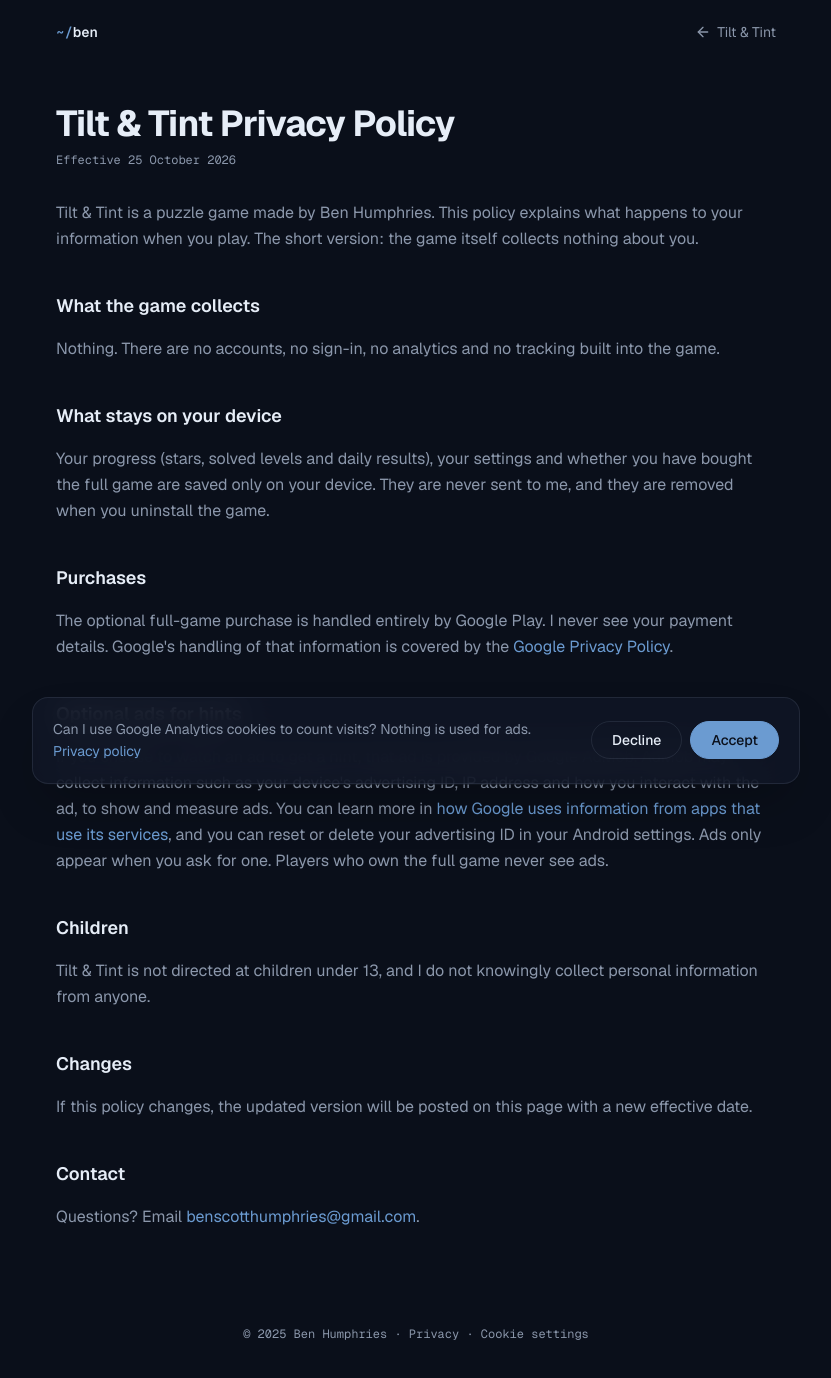
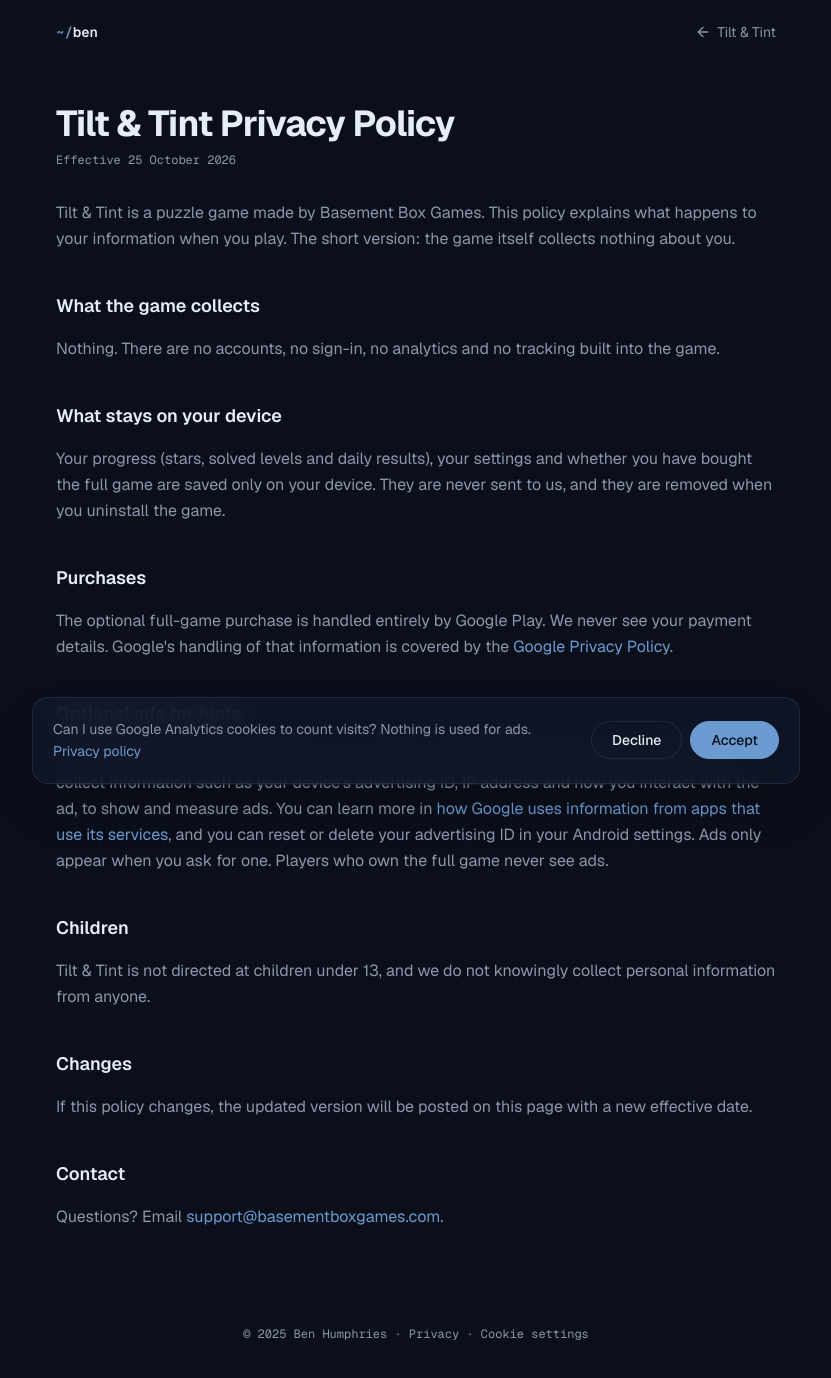
Before and after one commit to benscotthumphries/portfolio-ben, a Next.js app: page /tilt-and-tint/privacy in a window 1280 px wide. Shown: the top 1378 px of the page, without its empty margins (224-1055 px from the left). Built offline with nearby package versions, Linux system fonts and the light colour scheme.

Commit message:
Credit Tilt & Tint to Basement Box Games with a studio support email

```diff
--- a/app/tilt-and-tint/page.tsx
+++ b/app/tilt-and-tint/page.tsx
@@ -40,7 +40,7 @@ const build = [
 export default function TiltAndTint() {
   return (
     <SubPage>
-      <p className="font-mono text-sm text-accent">Coming soon to Google Play</p>
+      <p className="font-mono text-sm text-accent">Coming soon to Google Play · Basement Box Games</p>
       <h1 className="mt-2 text-4xl font-bold tracking-tight sm:text-5xl">Tilt &amp; Tint</h1>
       <p className="mt-4 max-w-xl text-lg text-muted">{description}</p>
 
--- a/app/tilt-and-tint/privacy/page.tsx
+++ b/app/tilt-and-tint/privacy/page.tsx
@@ -1,11 +1,13 @@
 import type { Metadata } from "next";
 import SubPage, { Prose } from "../../components/sub-page";
-import { profile } from "../../data";
 
 export const metadata: Metadata = {
   title: "Tilt & Tint · Privacy Policy",
   description: "Privacy policy for the Tilt & Tint puzzle game.",
 };
+
+const studio = "Basement Box Games";
+const contact = "support@basementboxgames.com";
 
 // Linked from the game and from its Google Play listing, so keep this URL stable.
 export default function TiltAndTintPrivacy() {
@@ -15,7 +17,7 @@ export default function TiltAndTintPrivacy() {
       <p className="mt-2 font-mono text-xs text-muted">Effective 25 October 2026</p>
       <Prose>
         <p className="mt-8">
-          Tilt &amp; Tint is a puzzle game made by {profile.name}. This policy explains what happens to your information when you
+          Tilt &amp; Tint is a puzzle game made by {studio}. This policy explains what happens to your information when you
           play. The short version: the game itself collects nothing about you.
         </p>
 
@@ -25,12 +27,12 @@ export default function TiltAndTintPrivacy() {
         <h2>What stays on your device</h2>
         <p>
           Your progress (stars, solved levels and daily results), your settings and whether you have bought the full game are saved
-          only on your device. They are never sent to me, and they are removed when you uninstall the game.
+          only on your device. They are never sent to us, and they are removed when you uninstall the game.
         </p>
 
         <h2>Purchases</h2>
         <p>
-          The optional full-game purchase is handled entirely by Google Play. I never see your payment details. Google&apos;s handling
+          The optional full-game purchase is handled entirely by Google Play. We never see your payment details. Google&apos;s handling
           of that information is covered by the <a href="https://policies.google.com/privacy">Google Privacy Policy</a>.
         </p>
 
@@ -44,14 +46,14 @@ export default function TiltAndTintPrivacy() {
         </p>
 
         <h2>Children</h2>
-        <p>Tilt &amp; Tint is not directed at children under 13, and I do not knowingly collect personal information from anyone.</p>
+        <p>Tilt &amp; Tint is not directed at children under 13, and we do not knowingly collect personal information from anyone.</p>
 
         <h2>Changes</h2>
         <p>If this policy changes, the updated version will be posted on this page with a new effective date.</p>
 
         <h2>Contact</h2>
         <p>
-          Questions? Email <a href={`mailto:${profile.email}`}>{profile.email}</a>.
+          Questions? Email <a href={`mailto:${contact}`}>{contact}</a>.
         </p>
       </Prose>
     </SubPage>
```
